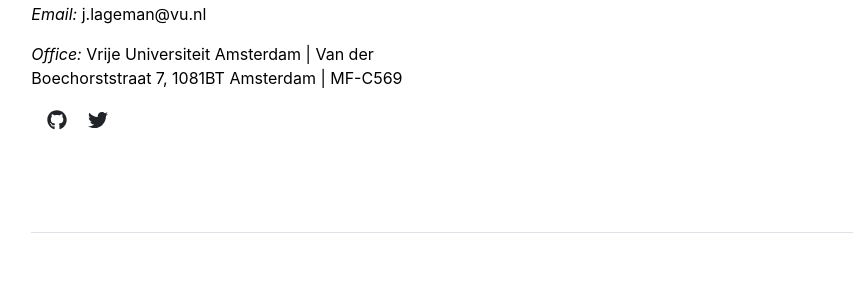
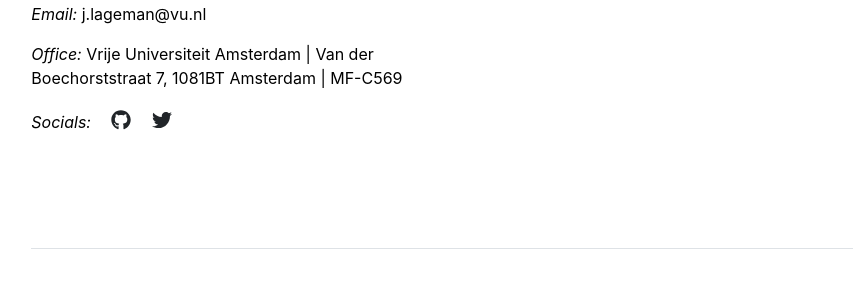
Before and after one commit to jlageman/jlageman.github.io, a Jekyll site: the page built from contact.md, in a window 1280 px wide. Shown: the part 270-558 px from the top of the page, without its empty margins (198-1066 px from the left). Built offline with Jekyll 4.4.1, drawn with Linux system fonts in a browser that asks for light colours.

Commit message:
edit socials

```diff
--- a/_includes/contact.html
+++ b/_includes/contact.html
@@ -6,9 +6,9 @@
       <div class="col-md-6">
         <p><em>Email:</em> {{ contact.email }}</p>
         <p><em>Office:</em> {{ contact.institution }} | {{ contact.institution_address }} | {{ contact.office }}</p>
-        {% for item in site.data.settings.social %}
+        <p><em>Socials:</em> {% for item in site.data.settings.social %}
         <a href="{{ item.link }}" class="ms-3 fs-5"><i class="fab fa-{{ item.icon }}"></i></a>
-        {% endfor %}
+        {% endfor %}</p>
       </div>
     </div>
     {% endfor %}
```
